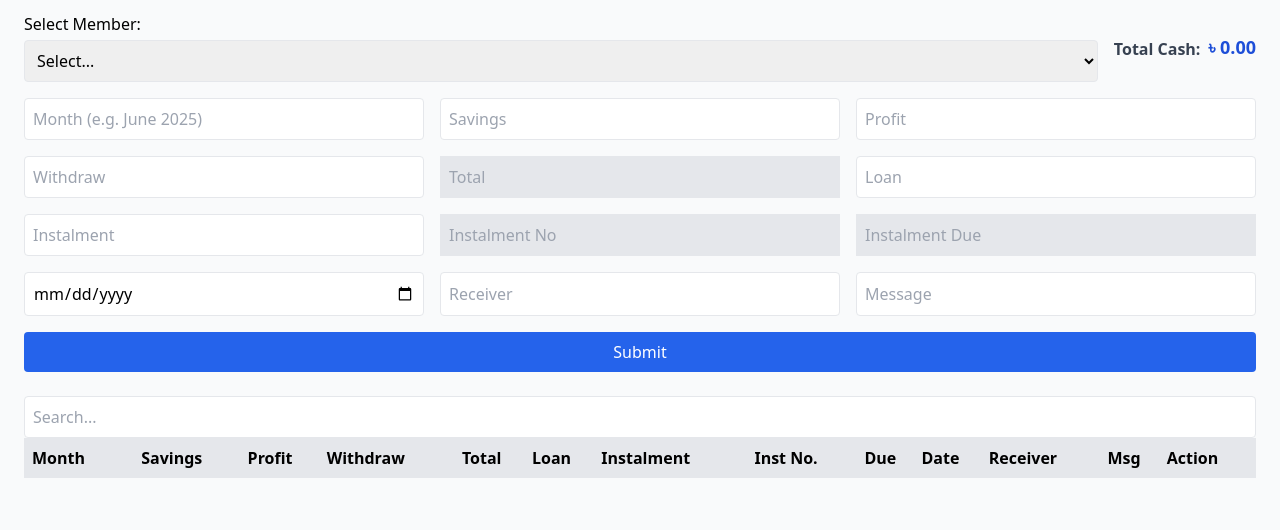
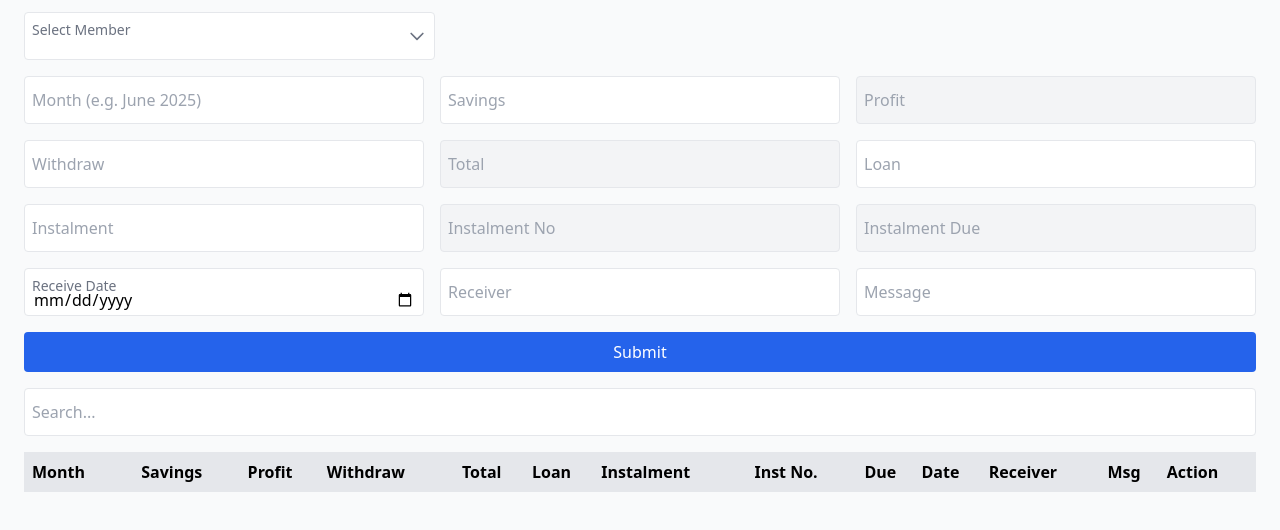
Before and after one commit to skks1991/micro-finance-copy, a plain HTML site: page index.html in a window 1280 px wide. Shown: the part 64-594 px from the top of the page. Drawn offline with nearby package versions, Linux system fonts and the light colour scheme.

Commit message:
Update index.html

```diff
--- a/index.html
+++ b/index.html
@@ -9,46 +9,133 @@
 <body class="bg-gray-50 p-6">
   <h1 class="text-3xl font-bold mb-4">Microfinance Manager</h1>
 
-  <div class="flex flex-col md:flex-row md:items-center md:space-x-4 mb-4">
-    <div class="flex-1">
-      <label class="block mb-1">Select Member:</label>
-      <select id="member" class="p-2 border rounded w-full">
-        <option value="" disabled selected>Select...</option>
+<div class="relative w-full md:w-1/3 mb-4">
+  <select id="member"
+          required
+          class="peer h-12 w-full border rounded px-2 pt-4 pr-10 bg-white placeholder-transparent appearance-none focus:outline-none focus:border-blue-600">
+    <option value="" disabled selected hidden></option>
     <!-- JS will populate -->
   </select>
-    </div>
-    <div class="flex items-end mt-2 md:mt-0">
-      <span class="text-gray-700 font-semibold mr-2">Total Cash:</span>
-      <span id="all-total" class="text-lg text-blue-700 font-bold">৳ 0.00</span>
-    </div>
+
+  <label for="member"
+         class="absolute left-2 top-2 text-gray-500 text-sm transition-all
+                peer-placeholder-shown:top-3 peer-placeholder-shown:text-base peer-placeholder-shown:text-gray-400
+                peer-focus:top-2 peer-focus:text-sm peer-focus:text-gray-500">
+    Select Member
+  </label>
+
+  <!-- Dropdown arrow icon -->
+  <svg class="absolute right-2 top-1/2 transform -translate-y-1/2 pointer-events-none w-5 h-5 text-gray-500"
+       fill="none" stroke="currentColor" stroke-width="2" viewBox="0 0 24 24">
+    <path stroke-linecap="round" stroke-linejoin="round" d="M19 9l-7 7-7-7" />
+  </svg>
 </div>
 
 
-  <form id="tx-form" class="grid grid-cols-1 md:grid-cols-3 gap-4 mb-6">
-    <!-- month,savings,profit,withdraw,total,loan,instalment,instalment_no,instalment_due,receive_date,receiver,message,id -->
-    <input type="text" name="month" placeholder="Month (e.g. June 2025)" required pattern="^[A-Za-z]+\s+\d{4}$" class="p-2 border rounded"/>
-    <input type="number" name="savings" placeholder="Savings" required class="p-2 border rounded"/>
-    <input type="number" name="profit" step="0.01" placeholder="Profit" readonly class="p-2 border rounded"/>
-    <input type="number" name="withdraw" placeholder="Withdraw" class="p-2 border rounded"/>
-    <input type="number" name="total" placeholder="Total" readonly class="p-2 border bg-gray-200"/>
-    <input type="number" name="loan" placeholder="Loan" class="p-2 border rounded"/>
-    <input type="number" name="instalment" placeholder="Instalment" class="p-2 border rounded"/>
-    <input type="number" name="instalment_no" placeholder="Instalment No" readonly class="p-2 border bg-gray-200"/>
-    <input type="number" name="instalment_due" placeholder="Instalment Due" readonly class="p-2 border bg-gray-200"/>
-    <input type="date" name="receive_date" required class="p-2 border rounded"/>
-    <input type="text" name="receiver" placeholder="Receiver" class="p-2 border rounded"/>
-    <input type="text" name="message" placeholder="Message" class="p-2 border rounded"/>
+  <form id="tx-form" class="grid grid-cols-1 md:grid-cols-3 gap-4 mb-4">
+  <!-- Floating input fields -->
+  <div class="relative">
+    <input type="text" name="month" required pattern="^[A-Za-z]+\s+\d{4}$"
+           class="peer h-12 w-full border rounded px-2 pt-4 bg-white placeholder-transparent focus:outline-none focus:border-blue-600"
+           placeholder="Month (e.g. June 2025)" />
+    <label class="absolute left-2 top-2 text-gray-500 text-sm transition-all peer-placeholder-shown:top-3 peer-placeholder-shown:text-base peer-placeholder-shown:text-gray-400 peer-focus:top-2 peer-focus:text-sm peer-focus:text-gray-500">Month (e.g. June 2025)</label>
+  </div>
+
+  <div class="relative">
+    <input type="number" name="savings" required
+           class="peer h-12 w-full border rounded px-2 pt-4 bg-white placeholder-transparent focus:outline-none focus:border-blue-600"
+           placeholder="Savings" />
+    <label class="absolute left-2 top-2 text-gray-500 text-sm transition-all peer-placeholder-shown:top-3 peer-placeholder-shown:text-base peer-placeholder-shown:text-gray-400 peer-focus:top-2 peer-focus:text-sm peer-focus:text-gray-500">Savings</label>
+  </div>
+
+  <div class="relative">
+    <input type="number" name="profit" step="0.01" readonly
+           class="peer h-12 w-full border rounded px-2 pt-4 bg-gray-100 placeholder-transparent focus:outline-none"
+           placeholder="Profit" />
+    <label class="absolute left-2 top-2 text-gray-500 text-sm transition-all peer-placeholder-shown:top-3 peer-placeholder-shown:text-base peer-placeholder-shown:text-gray-400 peer-focus:top-2 peer-focus:text-sm peer-focus:text-gray-500">Profit</label>
+  </div>
+
+  <div class="relative">
+    <input type="number" name="withdraw"
+           class="peer h-12 w-full border rounded px-2 pt-4 bg-white placeholder-transparent focus:outline-none focus:border-blue-600"
+           placeholder="Withdraw" />
+    <label class="absolute left-2 top-2 text-gray-500 text-sm transition-all peer-placeholder-shown:top-3 peer-placeholder-shown:text-base peer-placeholder-shown:text-gray-400 peer-focus:top-2 peer-focus:text-sm peer-focus:text-gray-500">Withdraw</label>
+  </div>
+
+  <div class="relative">
+    <input type="number" name="total" readonly
+           class="peer h-12 w-full border rounded px-2 pt-4 bg-gray-100 placeholder-transparent focus:outline-none"
+           placeholder="Total" />
+    <label class="absolute left-2 top-2 text-gray-500 text-sm transition-all peer-placeholder-shown:top-3 peer-placeholder-shown:text-base peer-placeholder-shown:text-gray-400 peer-focus:top-2 peer-focus:text-sm peer-focus:text-gray-500">Total</label>
+  </div>
+
+  <div class="relative">
+    <input type="number" name="loan"
+           class="peer h-12 w-full border rounded px-2 pt-4 bg-white placeholder-transparent focus:outline-none focus:border-blue-600"
+           placeholder="Loan" />
+    <label class="absolute left-2 top-2 text-gray-500 text-sm transition-all peer-placeholder-shown:top-3 peer-placeholder-shown:text-base peer-placeholder-shown:text-gray-400 peer-focus:top-2 peer-focus:text-sm peer-focus:text-gray-500">Loan</label>
+  </div>
+
+  <div class="relative">
+    <input type="number" name="instalment"
+           class="peer h-12 w-full border rounded px-2 pt-4 bg-white placeholder-transparent focus:outline-none focus:border-blue-600"
+           placeholder="Instalment" />
+    <label class="absolute left-2 top-2 text-gray-500 text-sm transition-all peer-placeholder-shown:top-3 peer-placeholder-shown:text-base peer-placeholder-shown:text-gray-400 peer-focus:top-2 peer-focus:text-sm peer-focus:text-gray-500">Instalment</label>
+  </div>
+
+  <div class="relative">
+    <input type="number" name="instalment_no" readonly
+           class="peer h-12 w-full border rounded px-2 pt-4 bg-gray-100 placeholder-transparent focus:outline-none"
+           placeholder="Instalment No" />
+    <label class="absolute left-2 top-2 text-gray-500 text-sm transition-all peer-placeholder-shown:top-3 peer-placeholder-shown:text-base peer-placeholder-shown:text-gray-400 peer-focus:top-2 peer-focus:text-sm peer-focus:text-gray-500">Instalment No</label>
+  </div>
+
+  <div class="relative">
+    <input type="number" name="instalment_due" readonly
+           class="peer h-12 w-full border rounded px-2 pt-4 bg-gray-100 placeholder-transparent focus:outline-none"
+           placeholder="Instalment Due" />
+    <label class="absolute left-2 top-2 text-gray-500 text-sm transition-all peer-placeholder-shown:top-3 peer-placeholder-shown:text-base peer-placeholder-shown:text-gray-400 peer-focus:top-2 peer-focus:text-sm peer-focus:text-gray-500">Instalment Due</label>
+  </div>
+
+  <div class="relative">
+    <input type="date" name="receive_date" required
+           class="peer h-12 w-full border rounded px-2 pt-4 bg-white placeholder-transparent focus:outline-none focus:border-blue-600"
+           placeholder="Receive Date" />
+    <label class="absolute left-2 top-2 text-gray-500 text-sm transition-all peer-placeholder-shown:top-3 peer-placeholder-shown:text-base peer-placeholder-shown:text-gray-400 peer-focus:top-2 peer-focus:text-sm peer-focus:text-gray-500">Receive Date</label>
+  </div>
+
+  <div class="relative">
+    <input type="text" name="receiver"
+           class="peer h-12 w-full border rounded px-2 pt-4 bg-white placeholder-transparent focus:outline-none focus:border-blue-600"
+           placeholder="Receiver" />
+    <label class="absolute left-2 top-2 text-gray-500 text-sm transition-all peer-placeholder-shown:top-3 peer-placeholder-shown:text-base peer-placeholder-shown:text-gray-400 peer-focus:top-2 peer-focus:text-sm peer-focus:text-gray-500">Receiver</label>
+  </div>
+
+  <div class="relative">
+    <input type="text" name="message"
+           class="peer h-12 w-full border rounded px-2 pt-4 bg-white placeholder-transparent focus:outline-none focus:border-blue-600"
+           placeholder="Message" />
+    <label class="absolute left-2 top-2 text-gray-500 text-sm transition-all peer-placeholder-shown:top-3 peer-placeholder-shown:text-base peer-placeholder-shown:text-gray-400 peer-focus:top-2 peer-focus:text-sm peer-focus:text-gray-500">Message</label>
+  </div>
+
   <input type="hidden" name="id" />
   <input type="hidden" name="action" value="create" />
   <button type="submit" class="col-span-full bg-blue-600 text-white p-2 rounded">Submit</button>
 </form>
 
-  <input
-  type="text"
-  id="search"
-  placeholder="Search..."
-  class="p-2 border rounded w-full text-gray-700 focus:outline-none focus:ring-2 focus:ring-blue-600"
-/>
+
+  <div class="relative mb-4 w-full">
+  <input type="text" id="search" placeholder="Search..."
+         class="peer h-12 w-full border rounded px-2 pt-4 bg-white placeholder-transparent focus:outline-none focus:border-blue-600" />
+  <label for="search"
+         class="absolute left-2 top-2 text-gray-500 text-sm transition-all
+                peer-placeholder-shown:top-3 peer-placeholder-shown:text-base
+                peer-placeholder-shown:text-gray-400 peer-focus:top-2
+                peer-focus:text-sm peer-focus:text-gray-500">
+    Search...
+  </label>
+</div>
+
 
   <div class="overflow-auto">
     <table class="table-auto w-full bg-white shadow">
@@ -63,11 +150,12 @@
     </table>
   </div>
 
+
   <script>
     const memberEl = document.getElementById('member');
     const form = document.getElementById('tx-form');
     const table = document.getElementById('tx-table');
-    const scriptURL = 'https://script.google.com/macros/s/AKfycbxLALYFMMv0BzkIxTcy5L0eghhyh76R8dzSFLEjs9rG0iBPTEKt0unLfRpF-7VoFJmv/exec';
+    const scriptURL = 'https://script.google.com/macros/s/AKfycbzAtDRtt6FBuMIzUuY3w7luFGbaxhg41l07aVuk9op-Rr0dUjaVdIXmRSikMjF9gdSD/exec';
 
     const MEMBERS = [
       'member1','member2','member3','member4','member5',
@@ -86,23 +174,9 @@
 
     async function load(){
       if(!currentMember) return;
-
-      // 1. Fetch current member's data
       const res = await fetch(`${scriptURL}?action=read&member=${currentMember}`);
       const data = await res.json();
       renderTable(data);
-
-      // 2. Fetch data of ALL members to calculate total
-      let allTotals = 0;
-      for (let m of MEMBERS) {
-        const r = await fetch(`${scriptURL}?action=read&member=${m}`);
-        const d = await r.json();
-        for (let row of d) {
-          const t = parseFloat(row.total);
-          if (!isNaN(t)) allTotals += t;
-        }
-      }
-      document.getElementById('all-total').textContent = `৳ ${allTotals.toFixed(2)}`;
     }
 
     function renderTable(rows){
```
Lines whose indentation alone changed are shown as unchanged.
